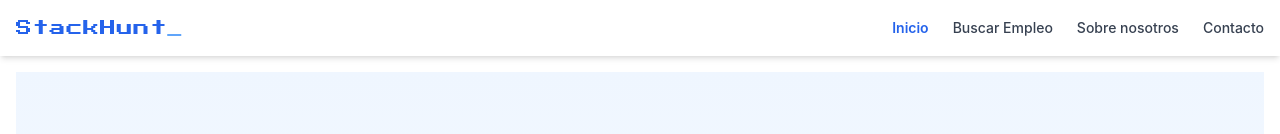
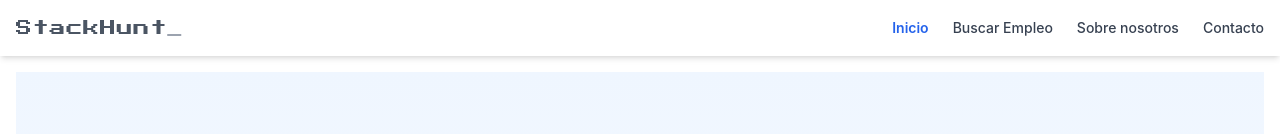
Before and after one commit to dreagubrr/stackhunt, a React (Create React App) app in the folder client/: page / in a window 1280 px wide. Shown: the top 134 px of the page. Built offline with nearby package versions, Linux system fonts and the light colour scheme.

Commit message:
cambios a gray

```diff
--- a/client/src/components/Navbar.jsx
+++ b/client/src/components/Navbar.jsx
@@ -29,10 +29,10 @@ const TypewriterLogo = () => {
   return (
     <span
       style={{ fontFamily: "'Press Start 2P', monospace", fontSize: '1rem', letterSpacing: '0.05em' }}
-      className="text-blue-600"
+      className="text-gray-600"
     >
       {displayed}
-      <span className="text-blue-400" style={{ opacity: showCursor ? 1 : 0 }}>_</span>
+      <span className="text-gray-400" style={{ opacity: showCursor ? 1 : 0 }}>_</span>
     </span>
   );
 };
```
